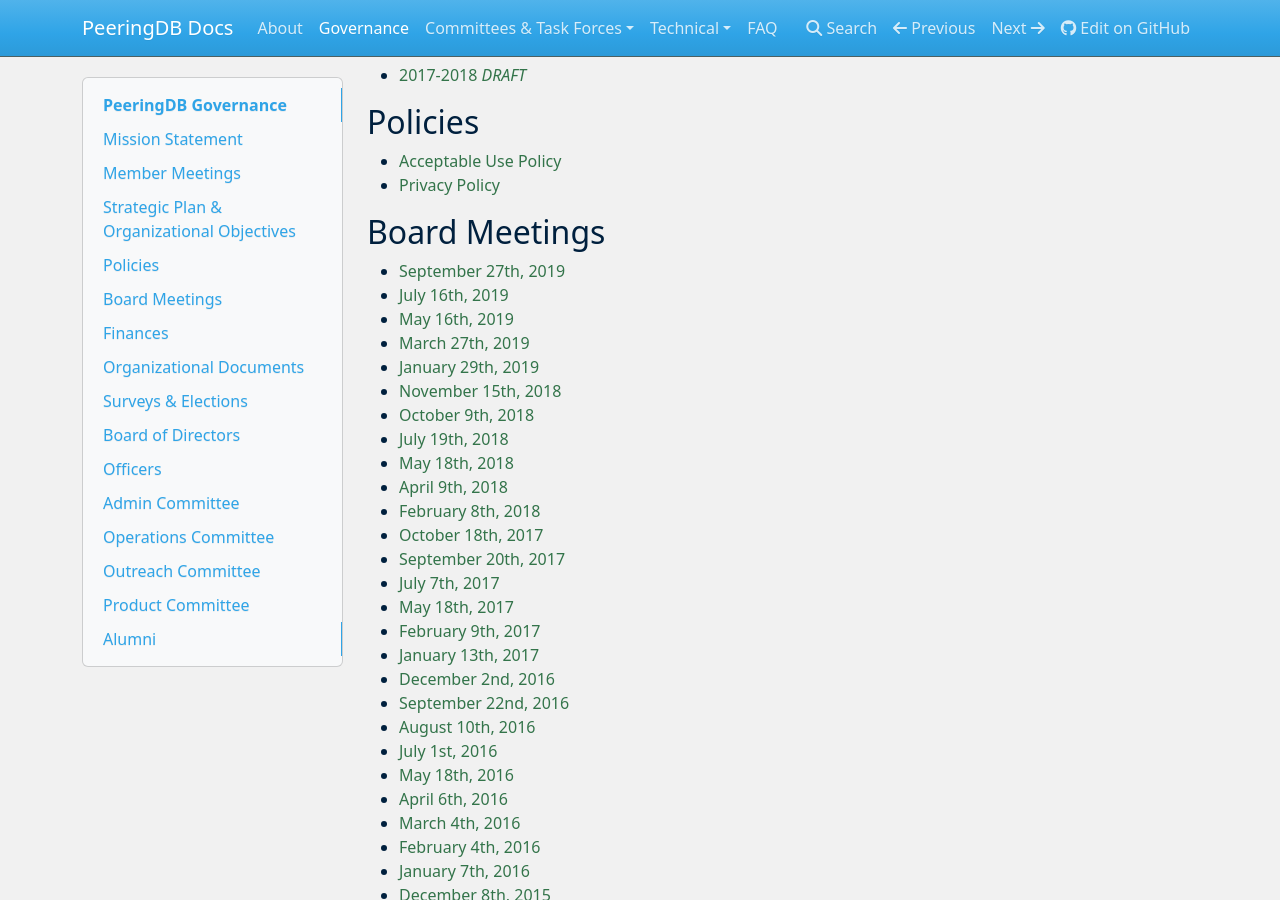
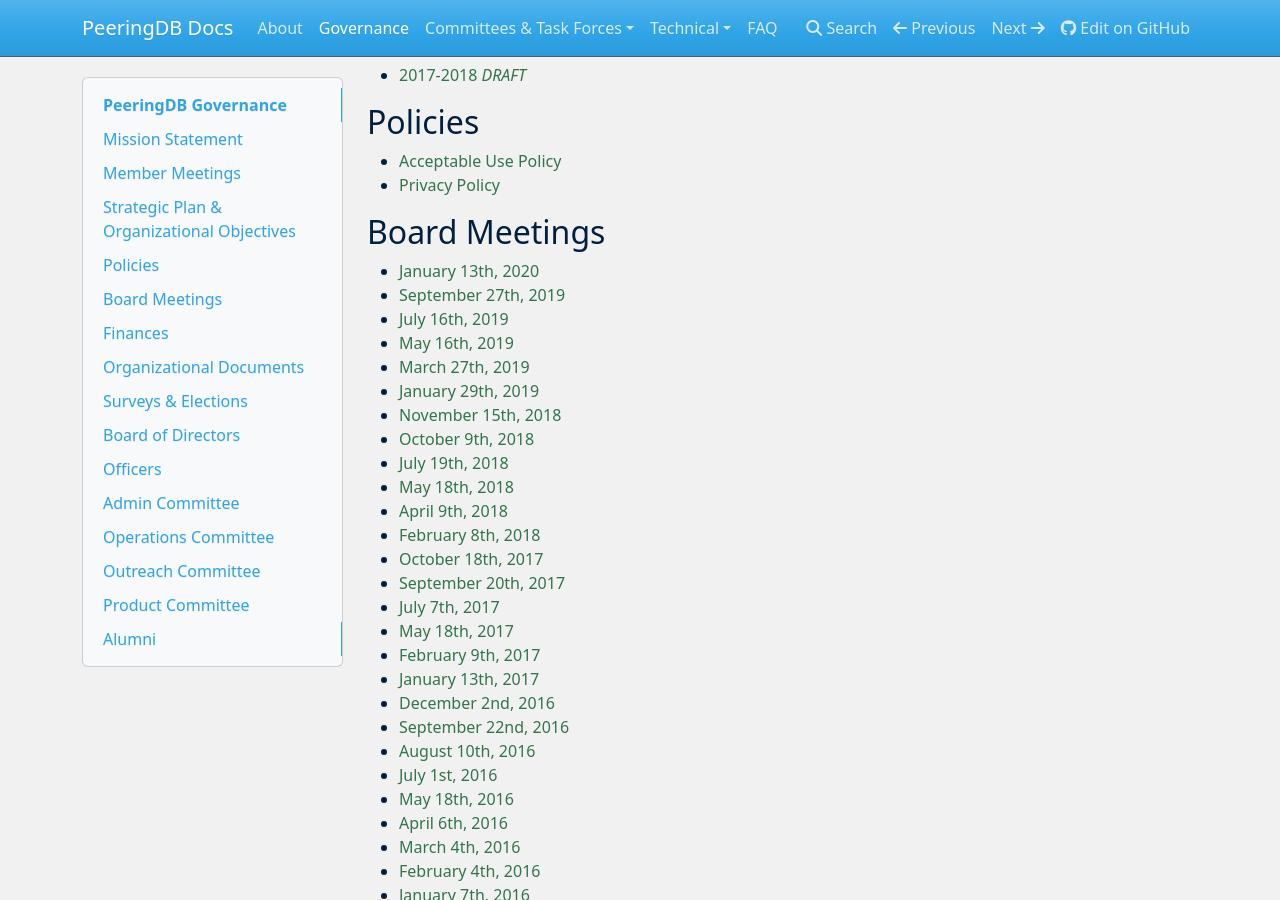
Before and after one commit to peeringdb/docs, an MkDocs documentation site: the page built from docs/gov.md, in a window 1280 px wide and 900 px high, scrolled down 436 px. Built offline with MkDocs 1.6.1, drawn with Linux system fonts in a browser that asks for light colours; nearby versions of some CDN libraries.

Commit message:
Board meeting.

```diff
--- a/docs/gov.md
+++ b/docs/gov.md
@@ -24,6 +24,7 @@
 
 ## Board Meetings
 
+- [January 13th, 2020](gov/legaldocs/2020-01-13_PeeringDB_Board_Minutes.pdf)
 - [September 27th, 2019](gov/legaldocs/2019-09-27_PeeringDB_Board_Minutes.pdf)
 - [July 16th, 2019](gov/legaldocs/2019-07-16_PeeringDB_Board_Minutes.pdf)
 - [May 16th, 2019](gov/legaldocs/2019-05-16_PeeringDB_Board_Minutes.pdf)
```
Also changed, not shown: 2 other files.
